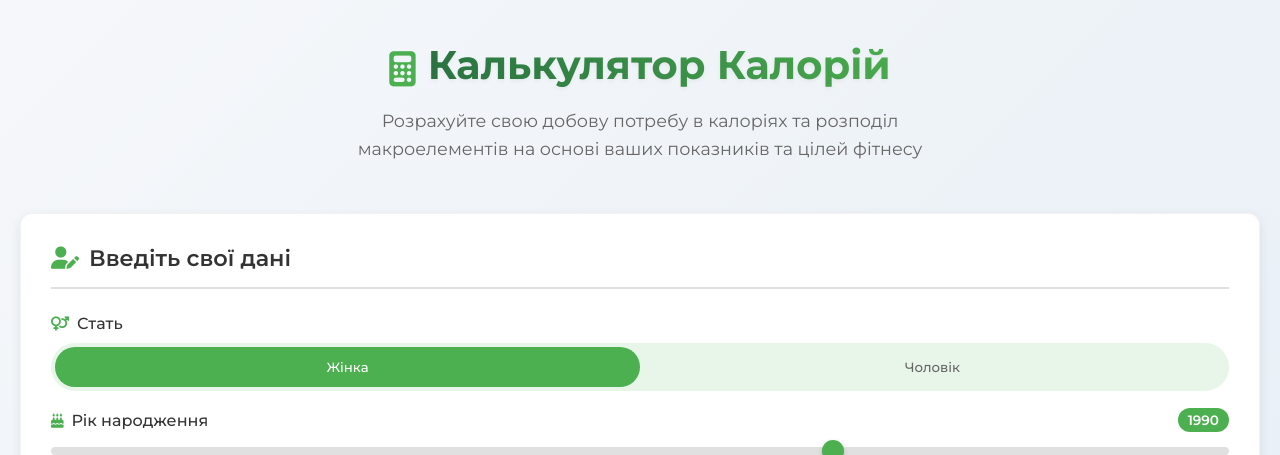
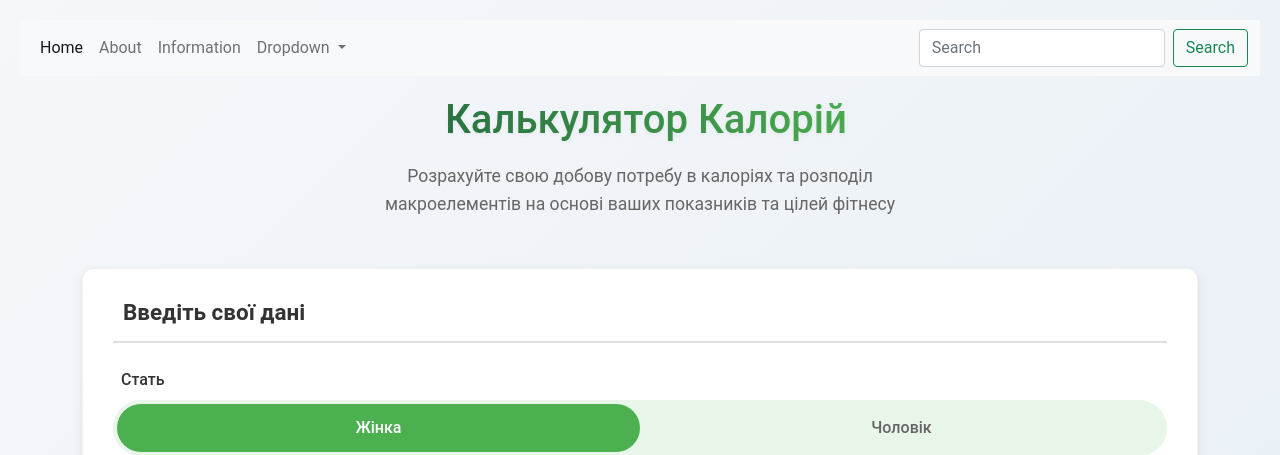
Before and after one commit to RoUAd24/IMT-Calculator, a Django app: page / in a window 1280 px wide. Shown: the top 455 px of the page. Run offline with Django 5.2, Linux system fonts and the light colour scheme.

Commit message:
second update
Signed-off-by: Nuk0lun <Demjannyk@gmail.com>

```diff
--- a/homepage/urls.py
+++ b/homepage/urls.py
@@ -1,10 +1,8 @@
 from django.urls import path
-
-from .views import homeview
+from .views import homeview, aboutview, infoview
 
 urlpatterns = [
-    path('',homeview,name='homepage')
+    path('',homeview,name='homepage'),
+    path('about/',aboutview,name='aboutpage'),
+    path('info/',infoview,name='infopage'),
 ]
-# 192.168.137.1
-# 192.168.0.1
-#
--- a/homepage/views.py
+++ b/homepage/views.py
@@ -3,3 +3,9 @@ from django.shortcuts import render
 # Create your views here.
 def homeview(request):
     return render(request, 'index.html')
+
+def aboutview(request):
+    return render(request, 'about.html')
+
+def infoview(request):
+    return render(request, 'info.html')
--- /dev/null
+++ b/templates/about.html
@@ -0,0 +1,4 @@
+{% extends 'base.html' %}
+{% block content %}
+hello, this is about page
+{% endblock %}
--- /dev/null
+++ b/templates/base.html
@@ -0,0 +1,53 @@
+{% load static %}
+<!doctype html>
+<html lang="en">
+  <head>
+    <link rel="stylesheet" href="{% static 'css/styles.css' %}">
+    <meta charset="utf-8">
+    <meta name="viewport" content="width=device-width, initial-scale=1">
+
+    <link href="https://cdn.jsdelivr.net/npm/bootstrap@5.0.2/dist/css/bootstrap.min.css" rel="stylesheet" integrity="sha384-EVSTQN3/azprG1Anm3QDgpJLIm9Nao0Yz1ztcQTwFspd3yD65VohhpuuCOmLASjC" crossorigin="anonymous">
+
+    <title>Hello, world!</title>
+  </head>
+  <body>
+    <nav class="navbar navbar-expand-lg navbar-light bg-light">
+  <div class="container-fluid">
+    <button class="navbar-toggler" type="button" data-bs-toggle="collapse" data-bs-target="#navbarSupportedContent" aria-controls="navbarSupportedContent" aria-expanded="false" aria-label="Toggle navigation">
+      <span class="navbar-toggler-icon"></span>
+    </button>
+    <div class="collapse navbar-collapse" id="navbarSupportedContent">
+      <ul class="navbar-nav me-auto mb-2 mb-lg-0">
+        <li class="nav-item">
+          <a class="nav-link active" aria-current="page" href="{% url 'homepage' %}">Home</a>
+        </li>
+        <li class="nav-item">
+          <a class="nav-link" href="{% url 'aboutpage' %}">About</a>
+        </li>
+        <li class="nav-item">
+          <a class="nav-link" href="{% url 'infopage' %}">Information</a>
+        </li>
+        <li class="nav-item dropdown">
+          <a class="nav-link dropdown-toggle" href="#" id="navbarDropdown" role="button" data-bs-toggle="dropdown" aria-expanded="false">
+            Dropdown
+          </a>
+          <ul class="dropdown-menu" aria-labelledby="navbarDropdown">
+            <li><a class="dropdown-item" href="#">Action</a></li>
+            <li><a class="dropdown-item" href="#">Another action</a></li>
+            <li><hr class="dropdown-divider"></li>
+            <li><a class="dropdown-item" href="#">Something else here</a></li>
+          </ul>
+        </li>
+      </ul>
+      <form class="d-flex">
+        <input class="form-control me-2" type="search" placeholder="Search" aria-label="Search">
+        <button class="btn btn-outline-success" type="submit">Search</button>
+      </form>
+    </div>
+  </div>
+</nav>
+{% block content %}
+{% endblock %}
+    <script src="https://cdn.jsdelivr.net/npm/bootstrap@5.0.2/dist/js/bootstrap.bundle.min.js" integrity="sha384-MrcW6ZMFYlzcLA8Nl+NtUVF0sA7MsXsP1UyJoMp4YLEuNSfAP+JcXn/tWtIaxVXM" crossorigin="anonymous"></script>
+  </body>
+</html>
--- a/templates/index.html
+++ b/templates/index.html
@@ -1,21 +1,5 @@
-{% load static %}
-<!DOCTYPE html>
-<html lang="uk">
-<head>
-    <meta charset="UTF-8" />
-    <meta name="viewport" content="width=device-width, initial-scale=1" />
-    <title>Калькулятор Калорій | Фітнес Трекер</title>
-    <link rel="stylesheet" href="{% static 'css/styles.css' %}">
-    <link
-      rel="stylesheet"
-      href="https://cdnjs.cloudflare.com/ajax/libs/font-awesome/6.4.0/css/all.min.css"
-    />
-    <link
-      href="https://fonts.googleapis.com/css2?family=Montserrat:wght@400;500;600;700&family=Roboto:wght@300;400;500&display=swap"
-      rel="stylesheet"
-    />
-</head>
-<body>
+{% extends 'base.html' %}
+{% block content %}
     <div class="container">
         <header>
             <div class="logo">
@@ -209,5 +193,4 @@
         </footer>
     </div>
 <script src="static\js\scripts.js"></script>
-</body>
-</html>
+{% endblock %}
--- /dev/null
+++ b/templates/info.html
@@ -0,0 +1,4 @@
+{% extends 'base.html' %}
+{% block content %}
+hello, this is information page
+{% endblock %}
```
